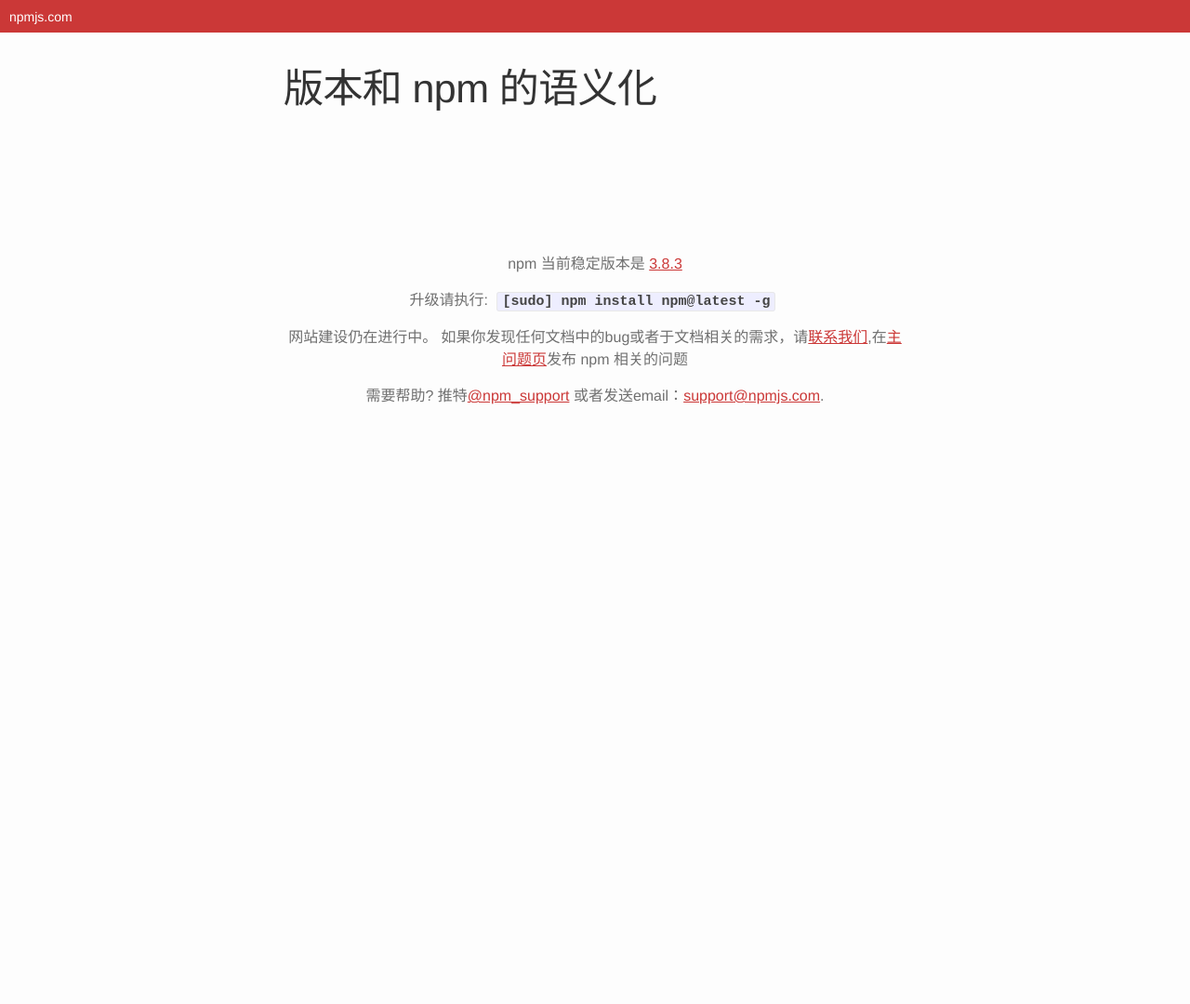
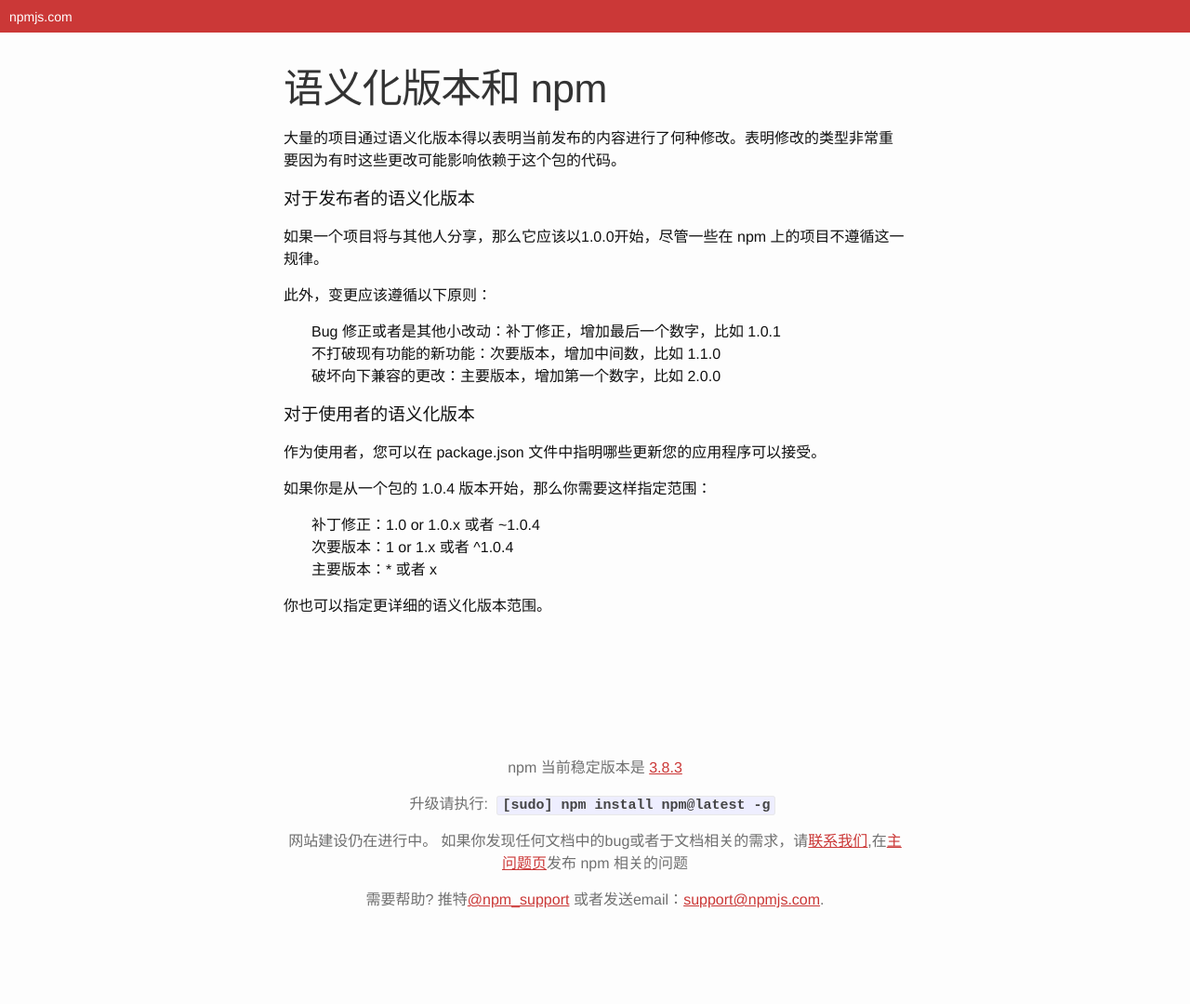
Before and after one commit to LeoHuiyi/npmjs-documentation, a Jekyll site: the page built from _posts/2000-01-03-SemanticVersioningAndNpm.md, in a window 1280 px wide. Shown: the whole page at 93% size. Built offline with Jekyll 4.4.1, drawn with Linux system fonts in a browser that asks for light colours; before the commit the page ends 900 px from its top, so only the background shows below that.

Commit message:
Update 2000-01-03-SemanticVersioningAndNpm.md
I guess

```diff
--- a/_posts/2000-01-03-SemanticVersioningAndNpm.md
+++ b/_posts/2000-01-03-SemanticVersioningAndNpm.md
@@ -1,8 +1,31 @@
 ---
 layout: post
-title:  "版本和 npm 的语义化"
+title:  "语义化版本和 npm"
 date:   2016-03-29 11:55:25 +0800
 finished: "☆"
 tag: 'getting-started'
 order: '13'
 ---
+大量的项目通过语义化版本得以表明当前发布的内容进行了何种修改。表明修改的类型非常重要因为有时这些更改可能影响依赖于这个包的代码。
+
+### 对于发布者的语义化版本
+
+如果一个项目将与其他人分享，那么它应该以1.0.0开始，尽管一些在 npm 上的项目不遵循这一规律。
+
+此外，变更应该遵循以下原则：
+
+* Bug 修正或者是其他小改动：补丁修正，增加最后一个数字，比如 1.0.1
+* 不打破现有功能的新功能：次要版本，增加中间数，比如 1.1.0
+* 破坏向下兼容的更改：主要版本，增加第一个数字，比如 2.0.0
+
+### 对于使用者的语义化版本
+
+作为使用者，您可以在 package.json 文件中指明哪些更新您的应用程序可以接受。
+
+如果你是从一个包的 1.0.4 版本开始，那么你需要这样指定范围：
+
+* 补丁修正：1.0 or 1.0.x 或者 ~1.0.4
+* 次要版本：1 or 1.x 或者 ^1.0.4
+* 主要版本：* 或者 x
+
+你也可以指定更详细的语义化版本范围。
```
